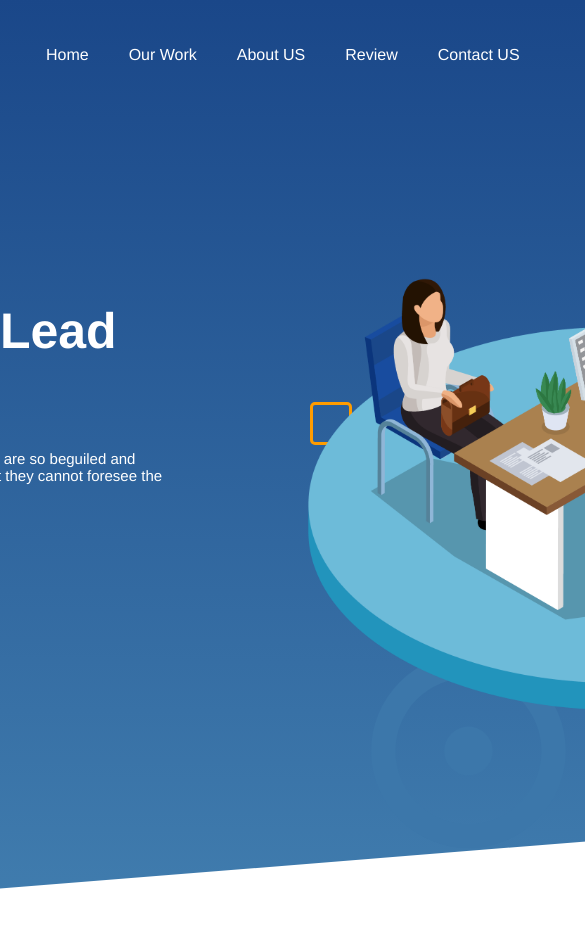
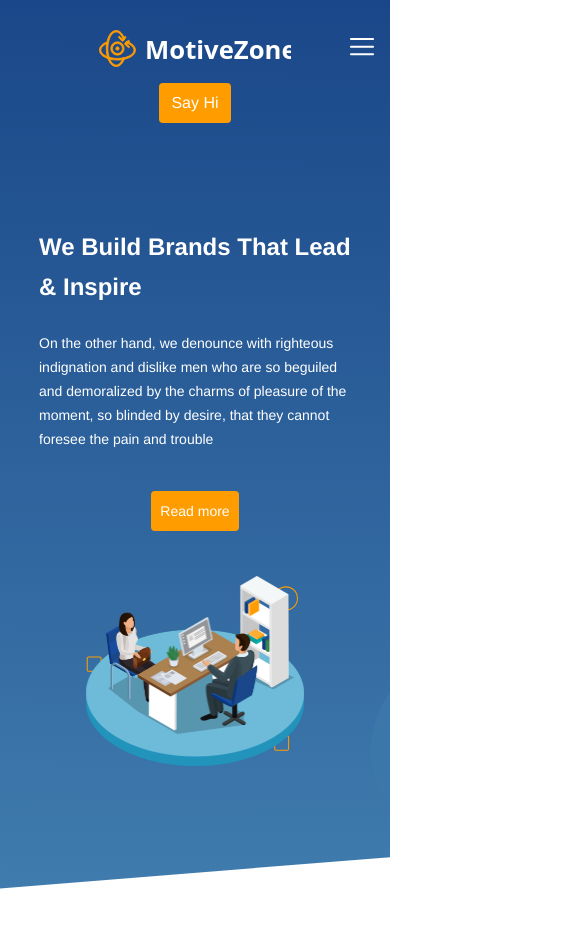
Before and after one commit to guylaxy31/motivezone, a Vue app: page / in a window 390 px wide. Shown: the top 928 px of the page, 585 px wide, since content can reach past the window. Built offline with nearby package versions, Linux system fonts and the light colour scheme.

Commit message:
อัปเดต Header Responsive

```diff
--- a/src/components/Header.vue
+++ b/src/components/Header.vue
@@ -2,10 +2,20 @@
   <div class="header-container">
     <div class="header-bg">
       <div class="nav-container">
+        <div class="drawer-btn">
+          <img
+            v-on:click="drawerhandler"
+            src="@/assets/icons/drawer-menu.svg"
+            alt="drawer icon"
+          />
+        </div>
         <div class="motive-logo">
           <img src="@/assets/logo/motive-logo.svg" alt="motive logo" />
         </div>
-        <div class="menu-list">
+        <div
+          v-bind:style="[this.drawerstate === false ? null : 'display:flex']"
+          class="menu-list"
+        >
           <ul>
             <li><a href="#">Home</a></li>
             <li><a href="#">Our Work</a></li>
@@ -38,7 +48,20 @@
 </template>
 
 <script>
-export default { name: "Header" };
+export default {
+  name: "Header",
+  data() {
+    return {
+      drawerstate: false,
+    };
+  },
+  computed: {},
+  methods: {
+    drawerhandler() {
+      this.drawerstate = !this.drawerstate;
+    },
+  },
+};
 </script>
 
 <style scpoed>
@@ -70,6 +93,7 @@ export default { name: "Header" };
   flex-wrap: wrap;
   width: 80%;
 }
+
 .menu-list {
   display: flex;
   flex-direction: row;
@@ -97,7 +121,7 @@ export default { name: "Header" };
 
 .say-btn {
   background-color: #ff9c00;
-  border-radius: 5px;
+  border-radius: 4px;
   width: 104px;
   height: 48px;
   display: flex;
@@ -114,13 +138,50 @@ export default { name: "Header" };
 
 .header-content {
   display: flex;
+  width: 100%;
   flex-direction: row;
-  margin-top: 96px;
+  margin-top: 232px;
+  justify-content: flex-start;
   align-items: center;
-  gap: 144px;
 }
-.header-content .content-text {
-  width: 696px;
+.content-text {
+  z-index: 1;
+  display: flex;
+  flex-direction: column;
+  flex-wrap: wrap;
+  max-width: 696px;
+  margin-left: 10%;
+  margin-right: 10%;
+}
+
+.content-group-img {
+  position: absolute;
+  display: flex;
+  width: 95%;
+
+  justify-content: flex-end;
+}
+
+.content-group-img > img {
+  width: 560px;
+}
+.drawer-btn {
+  position: absolute;
+  width: 100%;
+  display: none;
+  flex-direction: row;
+  justify-content: flex-end;
+  align-items: center;
+  margin-top: 16px;
+  margin-right: 32px;
+}
+
+.drawer-btn > img {
+  width: 24px;
+}
+
+.drawer-btn > img:hover {
+  cursor: pointer;
 }
 
 .content-text h1,
@@ -129,12 +190,14 @@ p {
   color: #fff;
 }
 .content-text h1 {
-  font-size: 50px;
+  font-size: 48px;
   margin-bottom: 32px;
+  line-height: 72px;
 }
 .content-text > p {
   font-size: 15px;
   margin-bottom: 40px;
+  line-height: 24px;
 }
 
 .read-btn {
@@ -144,7 +207,7 @@ p {
   display: flex;
   justify-content: center;
   align-items: center;
-  border-radius: 5px;
+  border-radius: 4px;
 }
 
 .read-btn:hover {
@@ -155,6 +218,121 @@ p {
   color: #fff;
 }
 
-.content-group-img {
+@media only screen and (max-width: 1200px) {
+  .nav-container {
+    justify-content: flex-end;
+  }
+  .header-content {
+    margin-top: 104px;
+  }
+  .menu-list {
+    width: 70%;
+  }
+  .motive-logo {
+    width: 30%;
+  }
+  .say-btn {
+    margin-top: 16px;
+  }
+
+  .content-text {
+    max-width: 568px;
+  }
+  .content-group-img > img {
+    width: 282px;
+  }
+}
+
+@media only screen and (max-width: 992px) {
+  .nav-container {
+    justify-content: center;
+  }
+  .motive-logo {
+    width: 100%;
+    display: flex;
+    justify-content: center;
+    margin-bottom: 16px;
+  }
+
+  .menu-list {
+    width: 100%;
+    display: flex;
+    justify-content: center;
+  }
+  .content-text {
+    max-width: 472px;
+    z-index: 1;
+  }
+  .content-text > h1 {
+    font-size: 40px;
+    margin-bottom: 24px;
+    line-height: 40px;
+  }
+
+  .content-group-img > img {
+    margin-bottom: -328px;
+  }
+}
+
+@media only screen and (max-width: 662px) {
+  .menu-list {
+    display: none;
+  }
+  .menu-list ul {
+    display: flex;
+    width: 100%;
+    padding: 0;
+    flex-direction: column;
+    gap: 0;
+    align-items: center;
+  }
+  .menu-list ul li {
+    width: 100%;
+    display: flex;
+    justify-content: center;
+    padding-top: 8px;
+    padding-bottom: 8px;
+  }
+
+  .drawer-btn {
+    display: flex;
+    margin-top: 8px;
+
+  }
+  .content-group-img {
+    justify-content: center;
+    margin-bottom: -120px;
+    width: 100%;
+    margin-bottom: -584px;
+  }
+  .content-group-img > img {
+    width: 218px;
+    margin-bottom: 0;
+  }
+
+  .content-text > h1 {
+    font-size: 24px;
+  }
+
+  .content-text > p {
+    font-size: 14px;
+  }
+  .say-btn {
+    margin-top: 0;
+    width: 72px;
+    height: 40px;
+  }
+  .read-btn {
+    width: 88px;
+    height: 40px;
+    align-self: center;
+  }
+  .read-btn > p {
+    font-size: 14px;
+  }
+
+  .motive-logo > img {
+    width: 192px;
+  }
 }
 </style>
```
Also changed, not shown: src/assets/icons/drawer-menu.svg (added).
